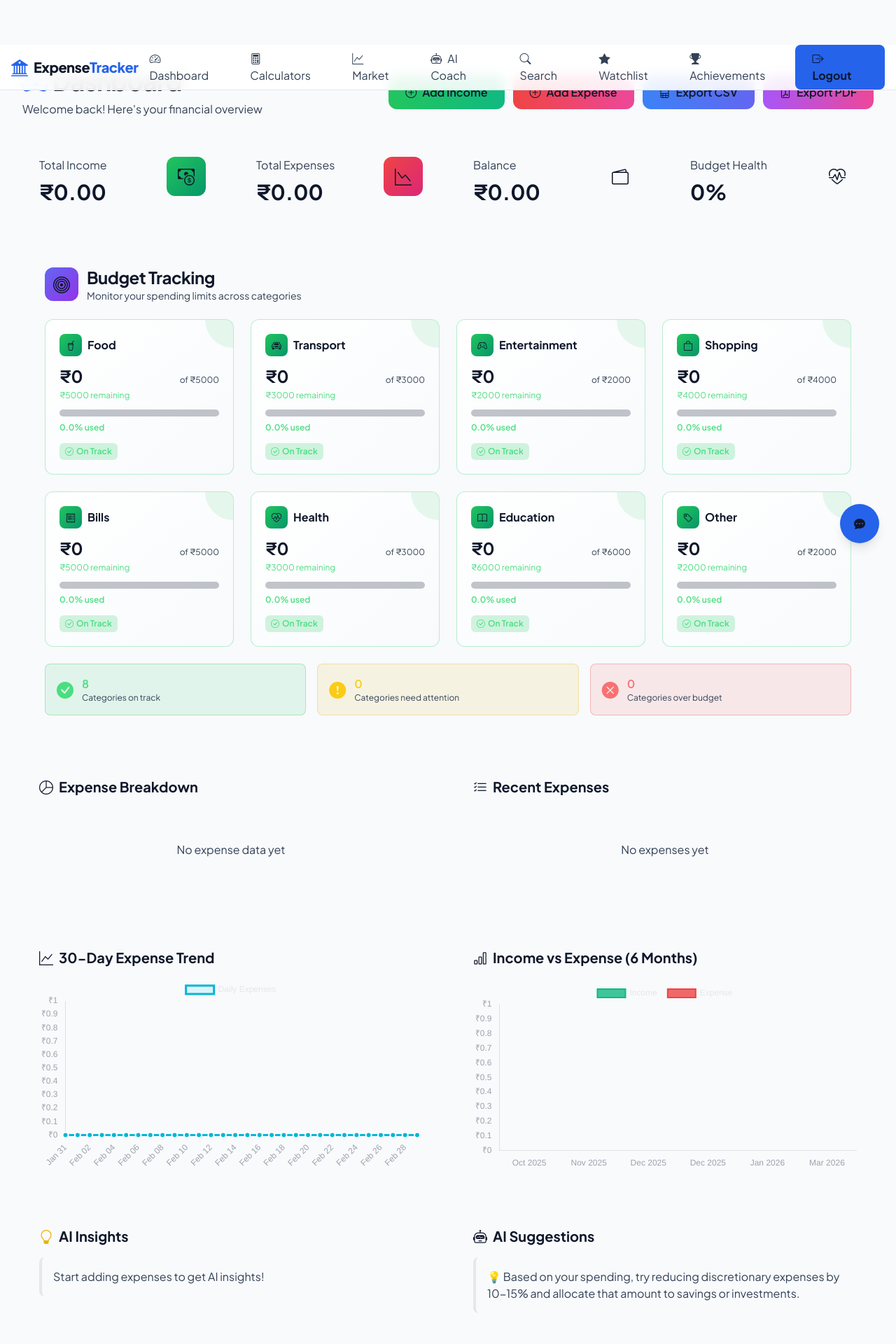
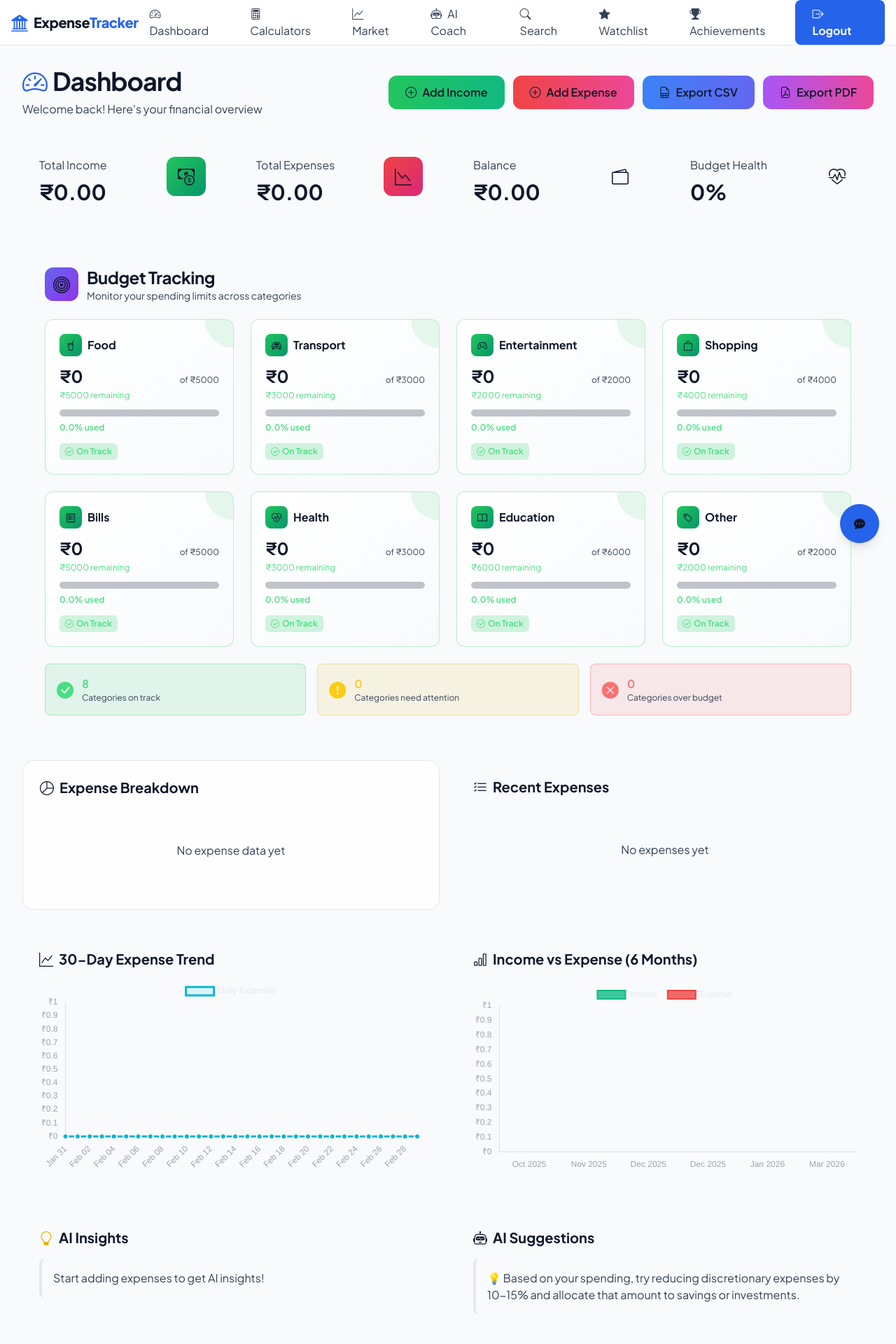
Before and after one commit to GuptaSigma/Expense-Tracker-App, a Flask app: page /dashboard in a window 1280 px wide. Shown: the top 1920 px of the page at 70% size. Run offline with Flask 3, Linux system fonts and the light colour scheme; the visitor is signed in with stand-in values (Sample User, id 1); data that the repository does not hold is empty; some libraries are stand-ins or nearby versions.

Commit message:
Fix sticky navbar position and enhance dashboard doughnut chart UI

```diff
--- a/app/templates/base.html
+++ b/app/templates/base.html
@@ -18,7 +18,7 @@
     <div id="toast-container" class="fixed top-20 right-4 z-50 flex flex-col gap-2"></div>
 
     <!-- Navigation -->
-    <nav class="fixed w-full z-50 nav-blur border-b border-gray-200">
+    <nav class="fixed top-0 left-0 right-0 w-full z-50 nav-blur border-b border-gray-200">
         <div class="max-w-7xl mx-auto px-4 h-16 flex items-center justify-between">
             <div class="flex items-center space-x-2">
                 <i class="bi bi-bank2 text-2xl text-blue-600"></i>
@@ -48,14 +48,14 @@
                     <a href="{{ url_for('main.achievements') }}" class="px-4 py-2 rounded-lg text-slate-700 hover:text-blue-600 hover:bg-blue-50 transition-all duration-200">
                         <i class="bi bi-trophy-fill mr-2"></i>Achievements
                     </a>
-                    <a href="{{ url_for('auth.logout') }}" class="ml-4 px-6 py-2 rounded-lg bg-blue-600 text-slate-900 font-bold hover:bg-blue-700 transition-all duration-200">
+                    <a href="{{ url_for('auth.logout') }}" class="ml-4 px-6 py-2 rounded-lg bg-blue-600 text-white font-bold hover:bg-blue-700 transition-all duration-200">
                         <i class="bi bi-box-arrow-right mr-2"></i>Logout
                     </a>
                 {% else %}
                     <a href="{{ url_for('auth.login') }}" class="px-6 py-2 rounded-lg text-slate-700 font-semibold hover:text-blue-600">
                         Login
                     </a>
-                    <a href="{{ url_for('auth.register') }}" class="ml-2 px-6 py-2 rounded-lg bg-blue-600 text-slate-900 font-bold hover:bg-blue-700 transition-all duration-200">
+                    <a href="{{ url_for('auth.register') }}" class="ml-2 px-6 py-2 rounded-lg bg-blue-600 text-white font-bold hover:bg-blue-700 transition-all duration-200">
                         Register
                     </a>
                 {% endif %}
--- a/app/templates/dashboard.html
+++ b/app/templates/dashboard.html
@@ -187,14 +187,16 @@
     <!-- Charts and Recent Expenses -->
     <div class="grid grid-cols-1 lg:grid-cols-2 gap-6 mb-8">
         <!-- Expense Breakdown Chart -->
-        <div class="glass-card rounded-2xl p-6">
+        <div class="glass-card rounded-2xl p-6 border border-slate-200 bg-white/90">
             <h5 class="text-xl font-bold text-slate-900 mb-4">
                 <i class="bi bi-pie-chart mr-2 text-primary-500"></i>Expense Breakdown
             </h5>
             {% if category_labels %}
-                <canvas id="categoryChart"
-                        data-labels='{{ category_labels|tojson|safe }}'
-                        data-values='{{ category_data|tojson|safe }}'></canvas>
+                <div class="relative h-[360px]">
+                    <canvas id="categoryChart"
+                            data-labels='{{ category_labels|tojson|safe }}'
+                            data-values='{{ category_data|tojson|safe }}'></canvas>
+                </div>
             {% else %}
                 <p class="text-slate-700 text-center py-12">No expense data yet</p>
             {% endif %}
@@ -430,6 +432,27 @@
         const categoryLabels = JSON.parse(chartCanvas.dataset.labels);
         const categoryData = JSON.parse(chartCanvas.dataset.values);
 
+        const totalCategoryExpense = categoryData.reduce((a, b) => a + b, 0);
+        const centerTextPlugin = {
+            id: 'centerText',
+            afterDraw(chart) {
+                const meta = chart.getDatasetMeta(0);
+                if (!meta || !meta.data || !meta.data.length) return;
+                const centerX = meta.data[0].x;
+                const centerY = meta.data[0].y;
+                const { ctx } = chart;
+                ctx.save();
+                ctx.textAlign = 'center';
+                ctx.fillStyle = '#64748b';
+                ctx.font = '600 12px Plus Jakarta Sans';
+                ctx.fillText('Total Spend', centerX, centerY - 10);
+                ctx.fillStyle = '#0f172a';
+                ctx.font = '800 18px Plus Jakarta Sans';
+                ctx.fillText(`₹${totalCategoryExpense.toLocaleString('en-IN', { maximumFractionDigits: 0 })}`, centerX, centerY + 14);
+                ctx.restore();
+            }
+        };
+
         const categoryChart = new Chart(ctx, {
             type: 'doughnut',
             data: {
@@ -445,30 +468,38 @@
                         '#f59e0b',
                         '#ef4444'
                     ],
-                    borderColor: '#1a1a1a',
-                    borderWidth: 3,
-                    hoverOffset: 10
+                    borderColor: '#ffffff',
+                    borderWidth: 4,
+                    hoverOffset: 14,
+                    borderRadius: 8
                 }]
             },
+            plugins: [centerTextPlugin],
             options: {
                 responsive: true,
-                maintainAspectRatio: true,
+                maintainAspectRatio: false,
+                cutout: '62%',
                 plugins: {
                     legend: {
                         position: 'bottom',
                         labels: {
-                            color: '#e5e7eb',
-                            padding: 15,
+                            color: '#334155',
+                            usePointStyle: true,
+                            pointStyle: 'circle',
+                            boxWidth: 12,
+                            boxHeight: 12,
+                            padding: 18,
                             font: {
-                                size: 12
+                                size: 12,
+                                weight: '600'
                             }
                         }
                     },
                     tooltip: {
-                        backgroundColor: 'rgba(0, 0, 0, 0.8)',
-                        titleColor: '#fff',
-                        bodyColor: '#e5e7eb',
-                        borderColor: '#6366f1',
+                        backgroundColor: 'rgba(15, 23, 42, 0.95)',
+                        titleColor: '#f8fafc',
+                        bodyColor: '#e2e8f0',
+                        borderColor: '#60a5fa',
                         borderWidth: 1,
                         padding: 12,
                         displayColors: true,
@@ -485,7 +516,9 @@
                 },
                 animation: {
                     animateScale: true,
-                    animateRotate: true
+                    animateRotate: true,
+                    duration: 1400,
+                    easing: 'easeOutCubic'
                 }
             }
         });
```
